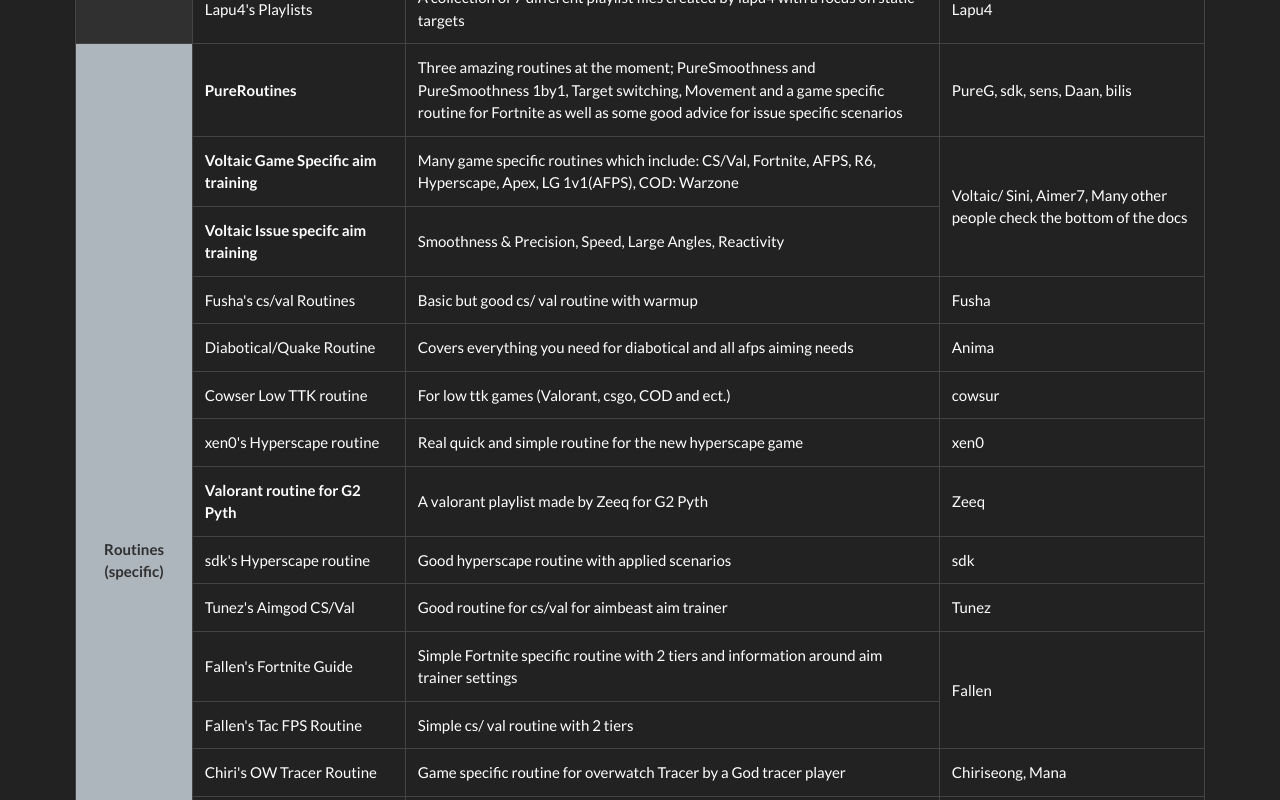
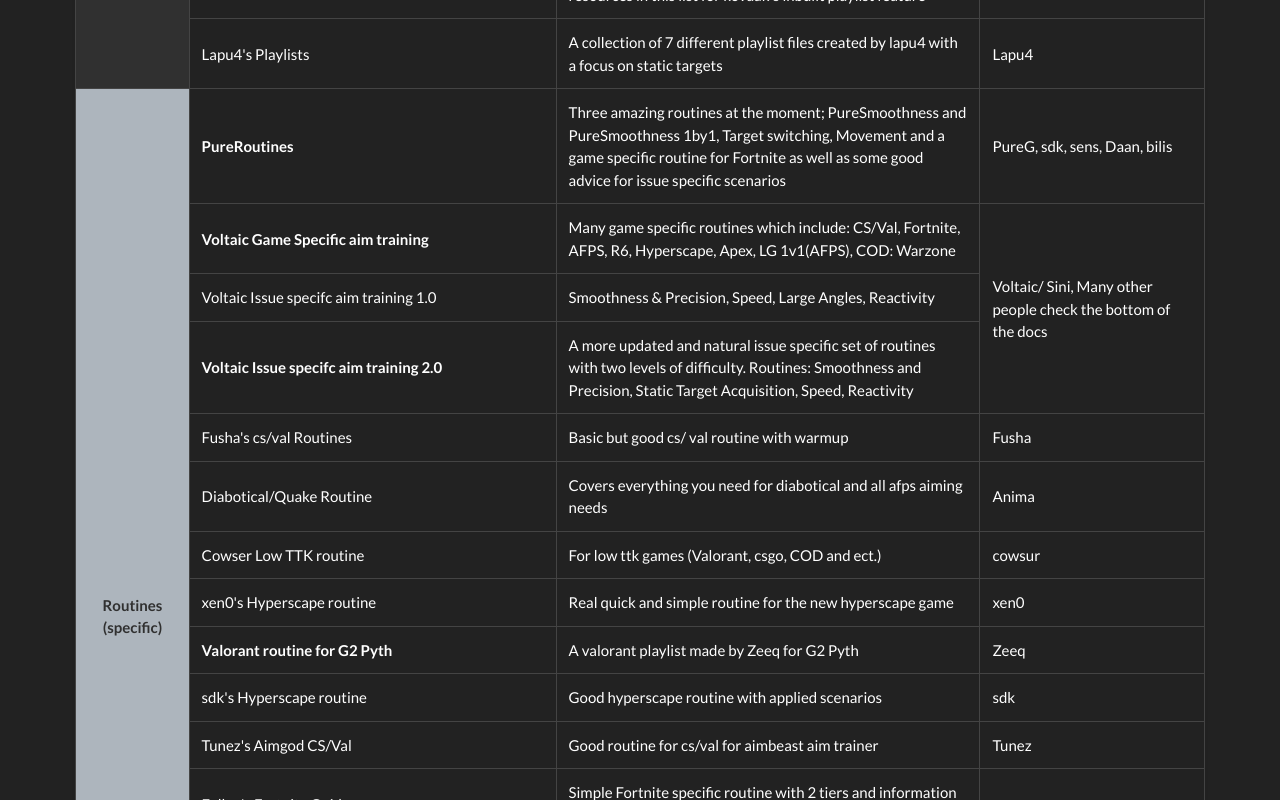
Before and after one commit to AnimaFPS/animafps.xyz, a Next.js app: page /aim-resources in a window 1280 px wide. Shown: the part 1920-2720 px from the top of the page. Built offline with nearby package versions, Linux system fonts and the light colour scheme.

Commit message:
Added Voltaic Issue Specific 2.0

```diff
--- a/pages/aim-resources.tsx
+++ b/pages/aim-resources.tsx
@@ -651,33 +651,39 @@
                     Many game specific routines which include: CS/Val, Fortnite,
                     AFPS, R6, Hyperscape, Apex, LG 1v1(AFPS), COD: Warzone
                   </td>
-                  <td className="align-middle" rowSpan={2}>
+                  <td className="align-middle" rowSpan={3}>
                     <a
                       href="https://twitter.com/VoltaicHQ"
                       className="text-reset"
                     >
                       Voltaic/ Sini
                     </a>
-                    <a
-                      href="https://twitter.com/vF_Aimer7"
-                      className="text-reset"
-                    >
-                      , Aimer7
-                    </a>
                     , Many other people check the bottom of the docs
                   </td>
                 </tr>
                 <tr>
                   <td className="align-middle">
-                    <a
-                      href="https://bit.ly/3cNRNIR"
-                      className="text-reset font-weight-bold"
-                    >
-                      Voltaic Issue specifc aim training
+                    <a href="https://bit.ly/3cNRNIR" className="text-reset">
+                      Voltaic Issue specifc aim training 1.0
                     </a>
                   </td>
                   <td className="align-middle">
                     Smoothness & Precision, Speed, Large Angles, Reactivity
+                  </td>
+                </tr>
+                <tr>
+                  <td className="align-middle">
+                    <a
+                      href="https://bit.ly/vtissueroutines"
+                      className="text-reset font-weight-bold"
+                    >
+                      Voltaic Issue specifc aim training 2.0
+                    </a>
+                  </td>
+                  <td className="align-middle">
+                    A more updated and natural issue specific set of routines
+                    with two levels of difficulty. Routines: Smoothness and
+                    Precision, Static Target Acquisition, Speed, Reactivity
                   </td>
                 </tr>
                 <tr>
@@ -956,7 +962,10 @@
                     Apex Legends but it maybe too hard for new players
                   </td>
                   <td className="align-middle">
-                    <a href="https://twitter.com/PureGofficial" className="text-reset">
+                    <a
+                      href="https://twitter.com/PureGofficial"
+                      className="text-reset"
+                    >
                       PureG and many contributers
                     </a>
                   </td>
```
